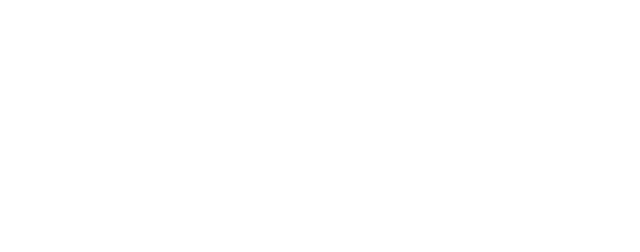
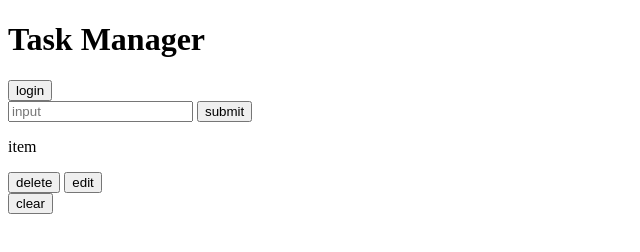
Before and after one commit to Vigneshwarie/G6-Task-Manager, a plain HTML site: page index.html in a window 1280 px wide. Shown: the whole page, without its empty margins (0-640 px from the left). Drawn offline with Linux system fonts and the light colour scheme.

Commit message:
starting point

```diff
--- a/index.html
+++ b/index.html
@@ -4,8 +4,55 @@
      <meta charset="UTF-8">
      <meta name="viewport" content="width=device-width, initial-scale=1.0">
      <title>Task Manager</title>
-</head>
+    </head>
+ <header>
+     <h1>Task Manager</h1>
+     <button type = "login" class="login-btn" >
+          login
+ </button>
+    </header>
+
+
 <body>
+     <div>
+
+     <time datetime= "" >
+     <input type ="text" Placeholder = "input">
+     <button type = "submit" class="submit-btn" >
+          submit
+</button>
+</div>
+
+
+     <div  class="task-container" >
+       <div class="task-list">
+        <article class= "task-item" >
+           <p class="title">item</p>
+            <div  class="btn-container" >
+               <button type = "delete" class="delete-btn" >
+             delete
+             <i class="fas fa-trash"></i>
+      </button>
+      <button type = "edit" class="edit-btn" >
+           edit
+           <i class="fas fa-edit"></i>
+      </button>
+      </div>
+     </article>
+      </div>
+      </div>
+
+      <button type = "clear" class="clear-btn" >
+          clear </button>
+
+
+
+
+
+
+
+
+     <ul id = "tasklist" >
 
 </body>
 </html>
```
